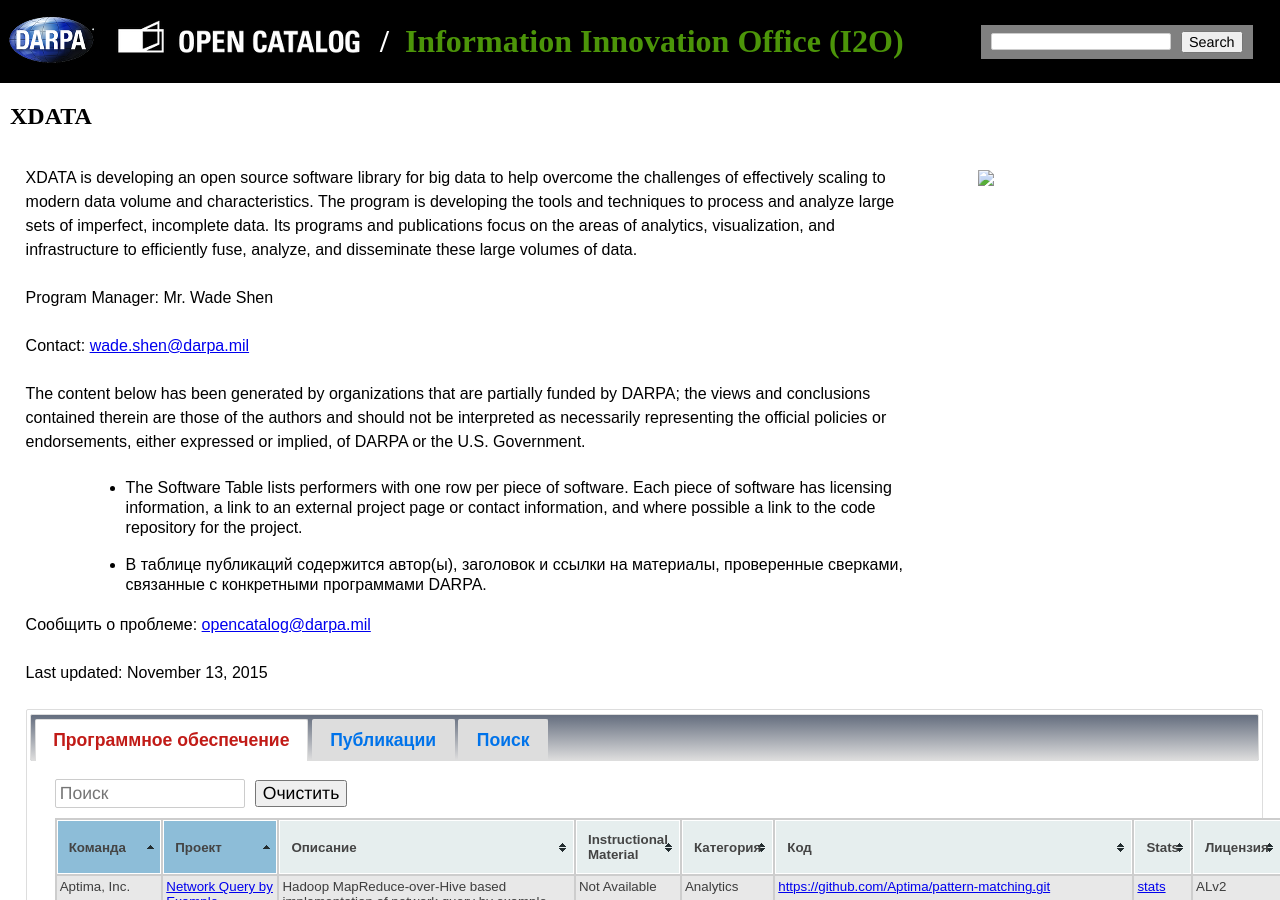
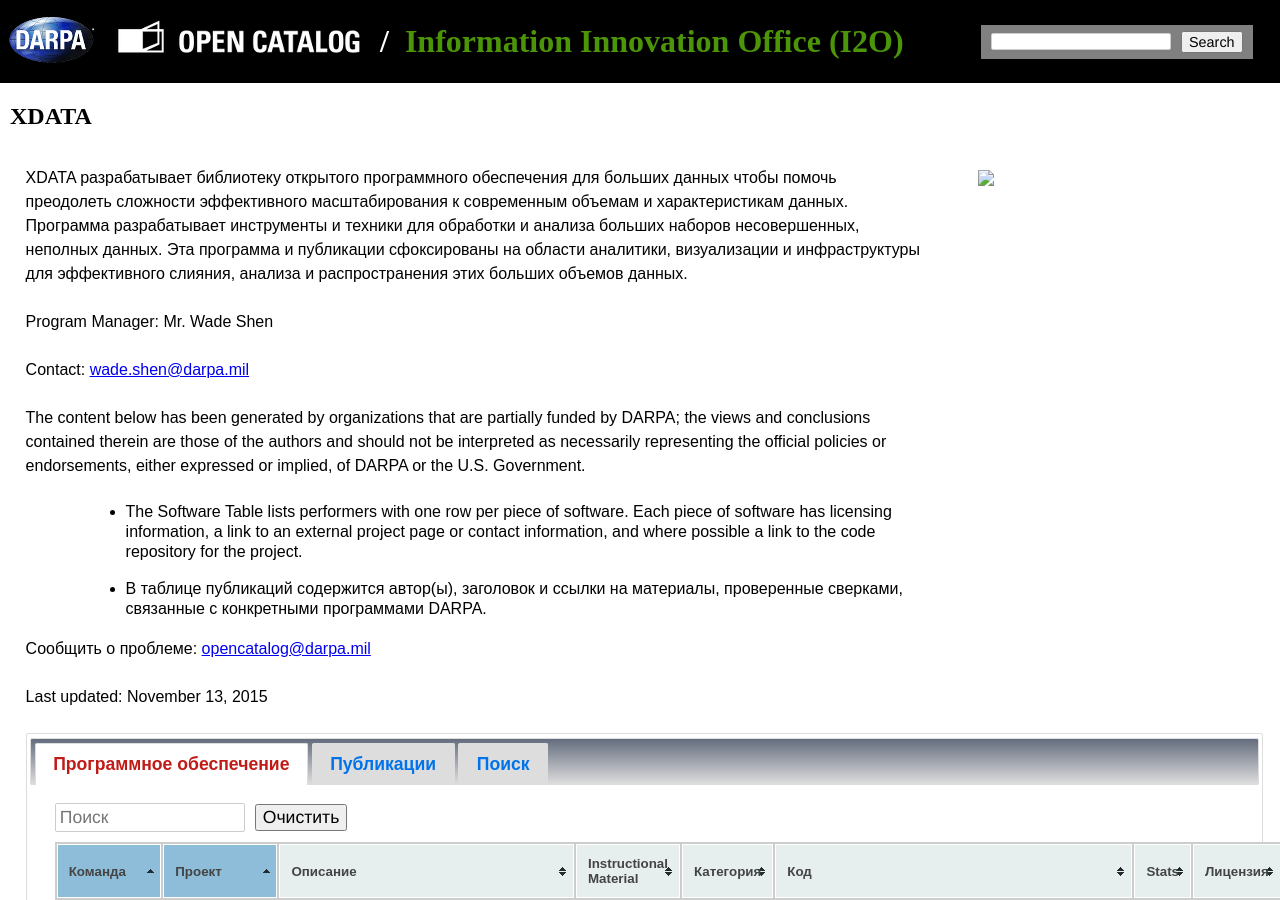
Before and after one commit to kant2002/darpa-ru, a Jekyll site: the page built from ru/XDATA.html, in a window 1280 px wide and 900 px high. Built offline with Jekyll 4.4.1, drawn with Linux system fonts in a browser that asks for light colours.

Commit message:
New translations XDATA.html (Russian)

```diff
--- a/ru/XDATA.html
+++ b/ru/XDATA.html
@@ -4,7 +4,10 @@
 office: Information Innovation Office (I2O)
 ---
 <h2><a href='http://www.darpa.mil/program/xdata' class='programlink'>XDATA</a></h2>
-<div class='left-paragraph'><p>XDATA is developing an open source software library for big data to help overcome the challenges of effectively scaling to modern data volume and characteristics. The program is developing the tools and techniques to process and analyze large sets of imperfect, incomplete data. Its programs and publications focus on the areas of analytics, visualization, and infrastructure to efficiently fuse, analyze, and disseminate these large volumes of data.<p><p>Program Manager: <a href='http://www.darpa.mil/staff/mr-wade-shen' class='programmanagerlink'>Mr. Wade Shen</a></p><p>Contact: <a href='mailto:wade.shen@darpa.mil'>wade.shen@darpa.mil</a><p><p>The content below has been generated by organizations that are partially funded by DARPA; the views and conclusions contained therein are those of the authors and should not be interpreted as necessarily representing the official policies or endorsements, either expressed or implied, of DARPA or the U.S. Government.</p>
+<div class='left-paragraph'><p>XDATA разрабатывает библиотеку открытого программного обеспечения для больших данных
+ чтобы помочь преодолеть сложности эффективного масштабирования к современным объемам и характеристикам данных. Программа разрабатывает инструменты и техники для обработки и анализа больших наборов
+ несовершенных, неполных данных. Эта программа и публикации сфоксированы на области аналитики, визуализации и
+ инфраструктуры для эффективного слияния, анализа и распространения этих больших объемов данных.<p><p>Program Manager: <a href='http://www.darpa.mil/staff/mr-wade-shen' class='programmanagerlink'>Mr. Wade Shen</a></p><p>Contact: <a href='mailto:wade.shen@darpa.mil'>wade.shen@darpa.mil</a><p><p>The content below has been generated by organizations that are partially funded by DARPA; the views and conclusions contained therein are those of the authors and should not be interpreted as necessarily representing the official policies or endorsements, either expressed or implied, of DARPA or the U.S. Government.</p>
       <ul>
         <li>The Software Table lists performers with one row per piece of software. Each piece of software has licensing information, a link to an external project page or contact information, and where possible a link to the code repository for the project.</li>
       </ul>
```
